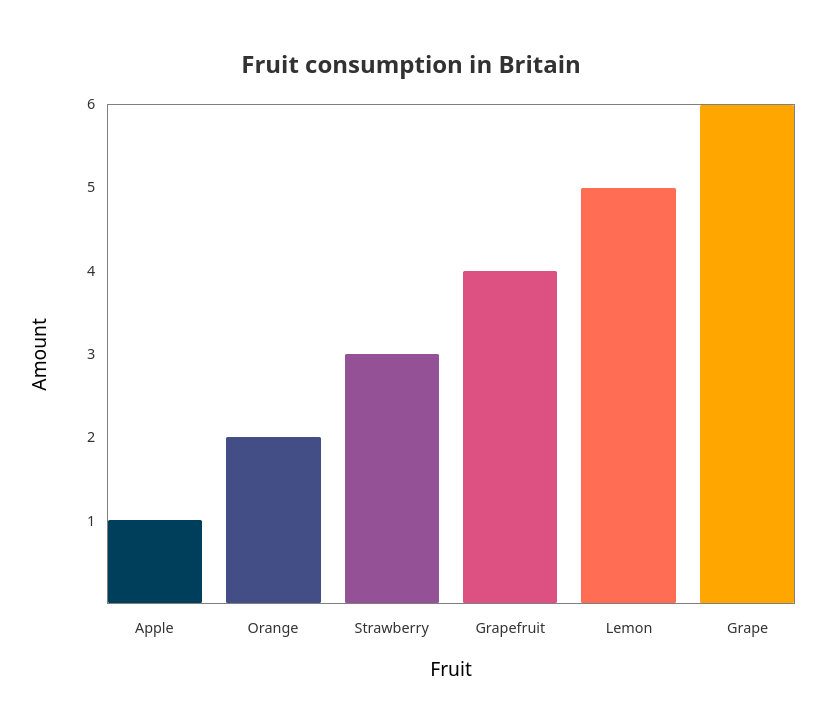
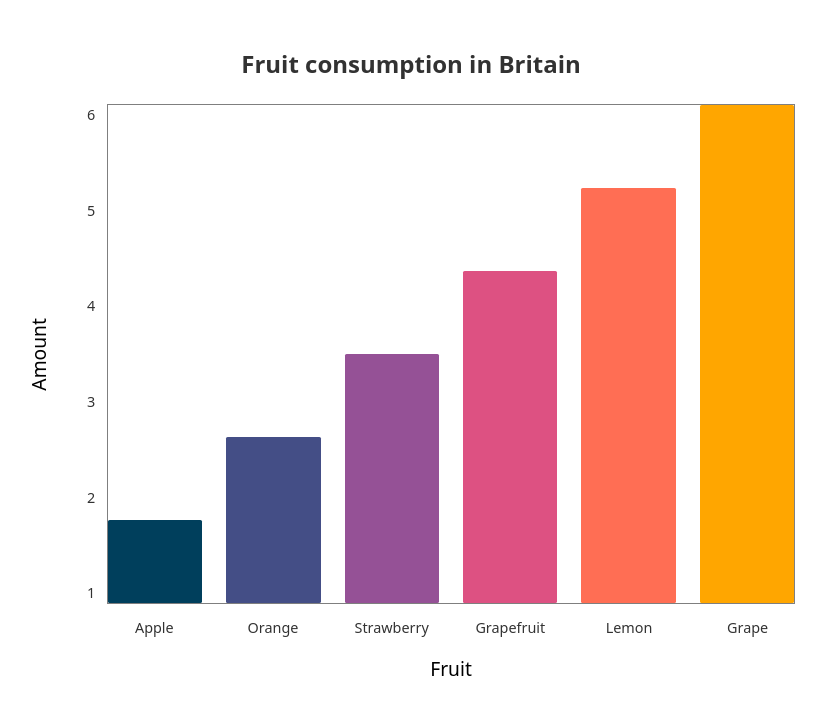
Before and after one commit to louis-young/react-charts, a React (Create React App) app: page / in a window 1280 px wide. Shown: the top 714 px of the page, without its empty margins (21-847 px from the left). Built offline with nearby package versions, Linux system fonts and the light colour scheme.

Commit message:
Refactor current implementation

```diff
--- a/src/components/BarChart/index.tsx
+++ b/src/components/BarChart/index.tsx
@@ -56,21 +56,19 @@ export const BarChart = ({ series }: BarChartProps) => {
             gridRowEnd: 2,
             gridColumnStart: 2,
             gridColumnEnd: 3,
-            display: "grid",
-            gridTemplateColumns: "1fr",
-            gridTemplateRows: `repeat(${series.length}, 1fr)`,
-            columnGap: "1.5rem",
-            alignItems: "flex-start",
+            display: "flex",
+            flexDirection: "column",
+            justifyContent: "space-between",
           }}
         >
           {axisLabels.y.reverse().map((label) => {
             return (
               <h4
+                key={label}
                 style={{
                   textAlign: "center",
                   fontSize: ".9rem",
                   opacity: 0.8,
-                  transform: "translateY(-50%)",
                 }}
               >
                 {label}
@@ -107,6 +105,7 @@ export const BarChart = ({ series }: BarChartProps) => {
           {axisLabels.x.map((label) => {
             return (
               <h4
+                key={label}
                 style={{ textAlign: "center", fontSize: ".9rem", opacity: 0.8 }}
               >
                 {label}
--- a/src/hooks/useBarChart/index.tsx
+++ b/src/hooks/useBarChart/index.tsx
@@ -4,7 +4,7 @@ import type { UseBarChartParameters } from "./types";
 export const useBarChart = ({ series }: UseBarChartParameters) => {
   const highestSeriesValue = series.reduce((accumulator, { value }) => {
     return value > accumulator ? value : accumulator;
-  }, 0);
+  }, Number.MIN_SAFE_INTEGER);
 
   const augmentedSeries = series.map((augmentedSeries) => {
     return {
```
